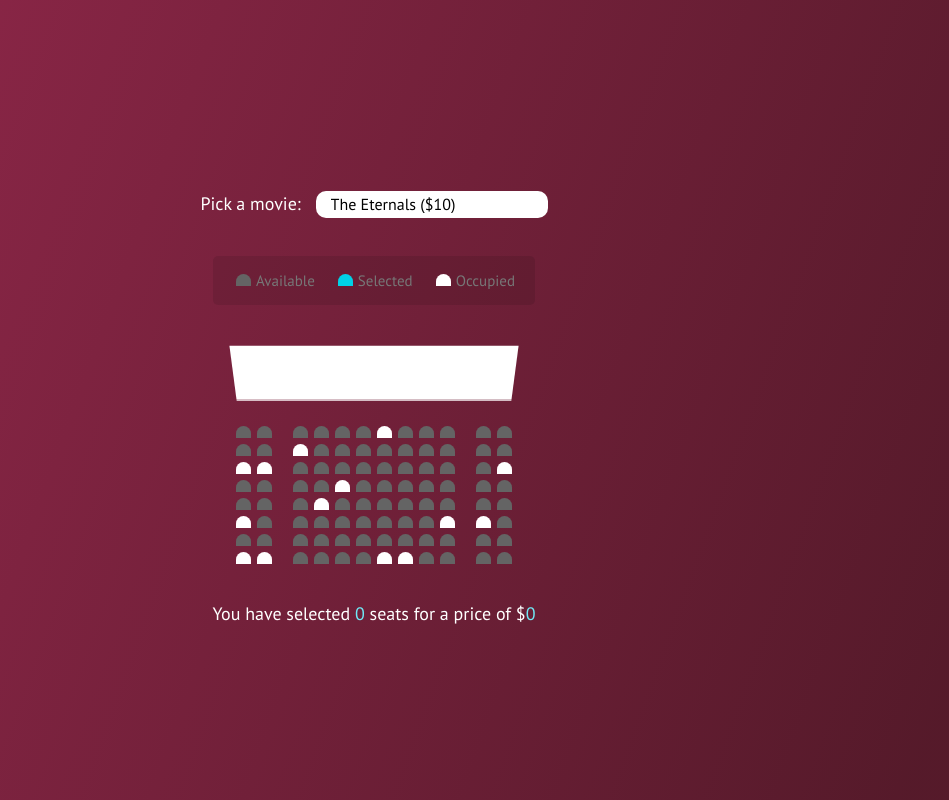
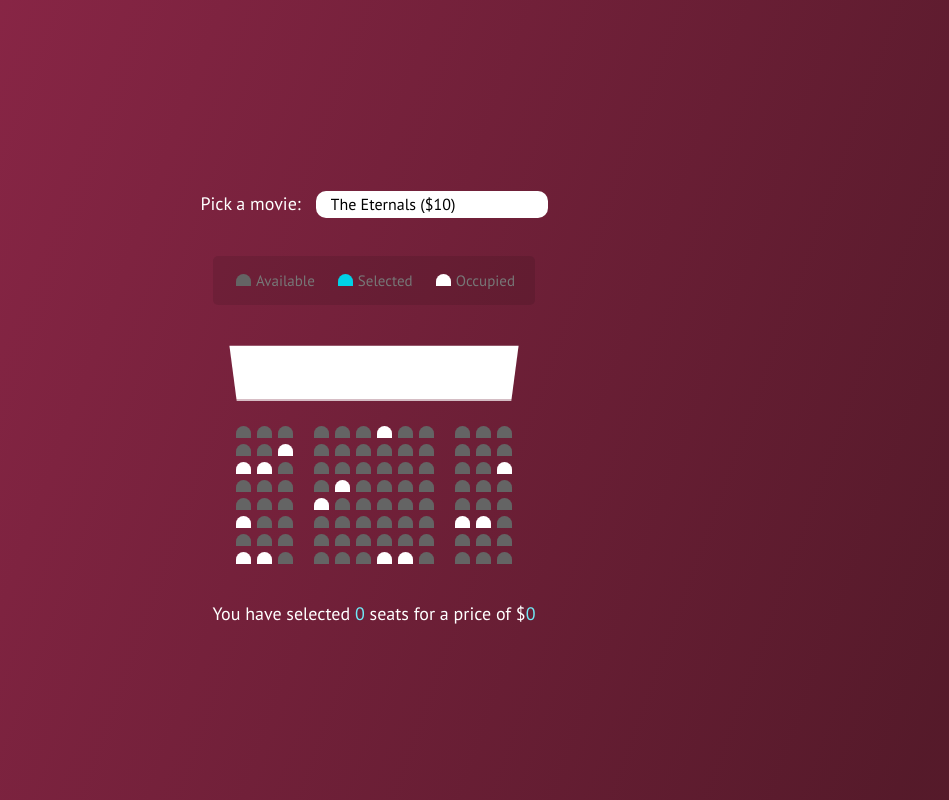
Before and after one commit to Lil50360/movie-booking, a plain HTML site: page 02_Movie_Seat_Booking/index.html in a window 1280 px wide. Shown: the whole page, without its empty margins (266-1215 px from the left). Drawn offline with Linux system fonts and the light colour scheme.

Commit message:
Update style.css

```diff
--- a/02_Movie_Seat_Booking/style.css
+++ b/02_Movie_Seat_Booking/style.css
@@ -45,10 +45,10 @@ body {
 .seat.occupied {
 	background-color: #fff;
 }
-.seat:nth-of-type(2) {
+.seat:nth-of-type(3) {
 	margin-right: 18px;
 }
-.seat:nth-last-of-type(2) {
+.seat:nth-last-of-type(3) {
 	margin-left: 18px;
 }
 .seat:not(.occupied):hover {
```
